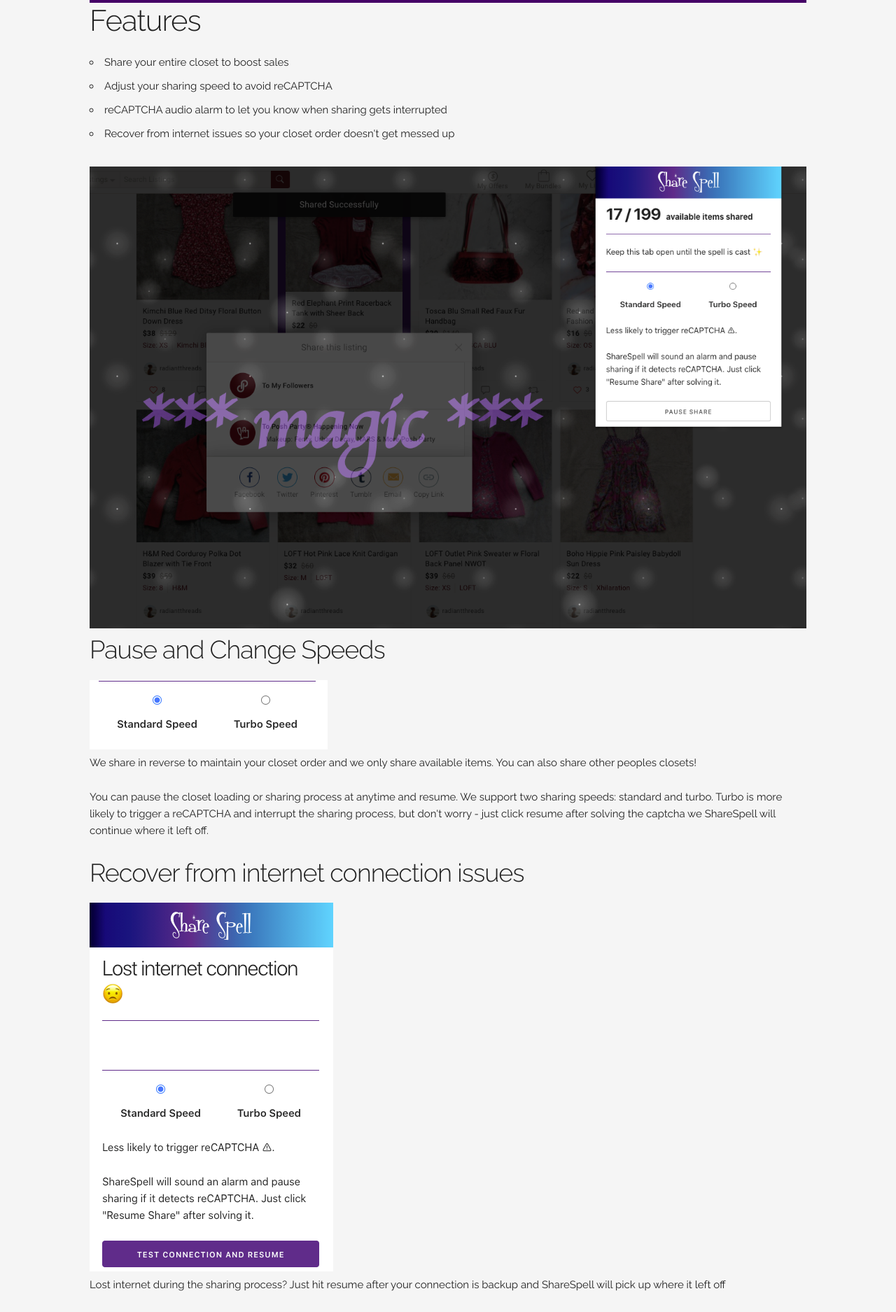
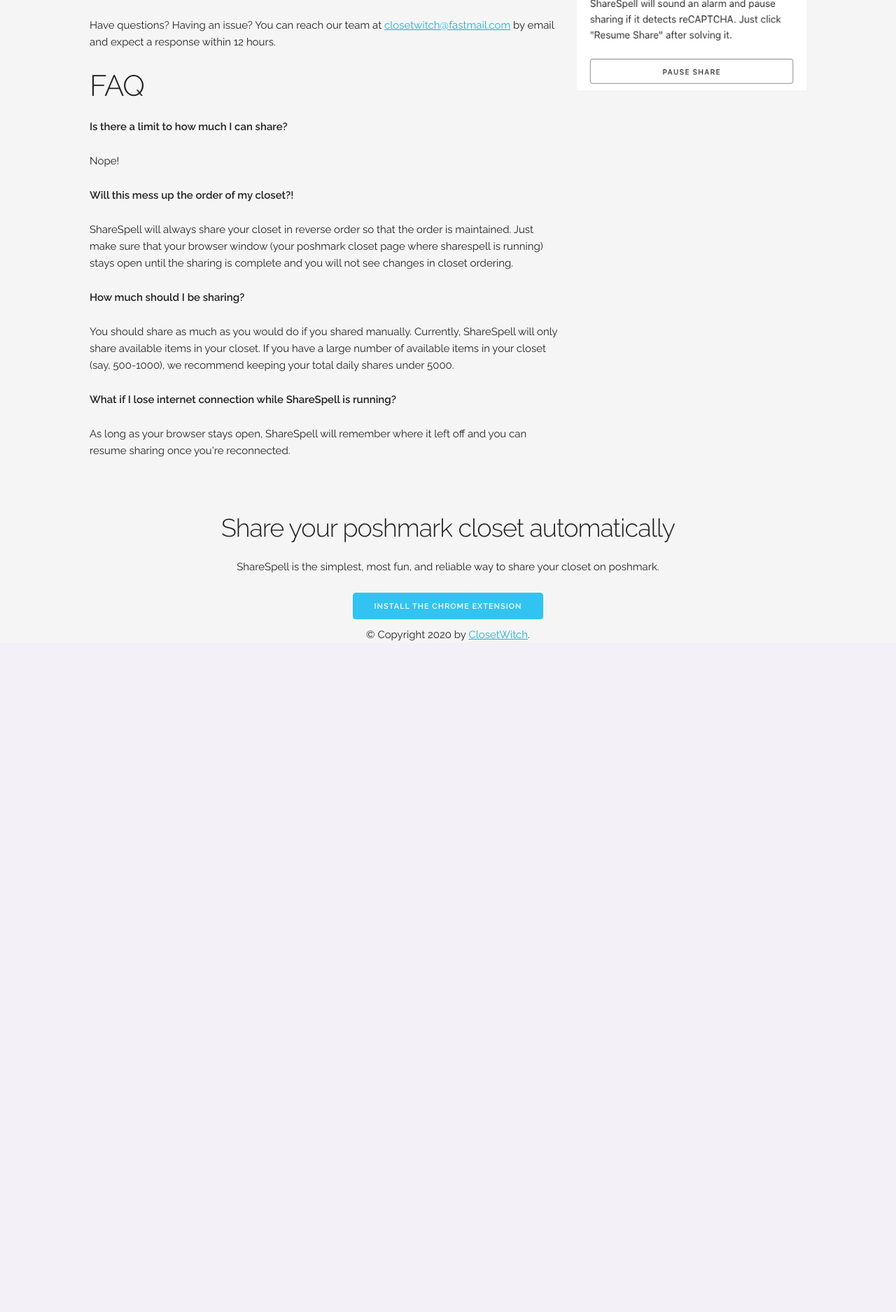
Before and after one commit to linstantnoodles/shouldiputitback, a Flask app: page /sharespell in a window 1280 px wide. Shown: the part 654-2529 px from the top of the page at 70% size. After the commit the page ends 1570 px from the top, so only its background shows below. Run offline with Flask 2, Linux system fonts and the light colour scheme.

Commit message:
Add sharespell landing page

```diff
--- a/static/css/skeleton.css
+++ b/static/css/skeleton.css
@@ -828,20 +828,44 @@
 /* ShareSpell */
 
 #sharespell {
-    background-color: #450067;
+    margin-top: 50px;
 }
 
 #sharespell .hero {
     display: flex;
     flex-direction: row;
-    color: white;
+    justify-content: center;
 }
 
 #feature-one {
     display: flex;
-    flex-direction: column;
+    flex-direction: row;
+}
+
+#feature-one .info {
+   width: 70%;
+   margin-right: 25px;
+   display: flex;
+   flex-direction: column;
 }
 
 .screenshot {
     width: 100%;
 }
+
+.announce {
+    font-weight: bold;
+    margin-top: 50px;
+    margin-bottom: 50px;
+    text-align: center;
+}
+
+.install {
+    margin-bottom: 20px;
+}
+
+.intro {
+    display: flex;
+    flex-direction: column;
+    align-items: center;
+}
--- a/templates/sharespell.html
+++ b/templates/sharespell.html
@@ -1,50 +1,58 @@
 {% extends "base.html" %}
 {% block title %}ShareSpell{% endblock %}
 {% block content %}
-    <div id="sharespell">
+
+    <h2 class="announce">Share your entire closet in minutes to boost engagement and sales</h2>
+    <div class="features">
+        <div id="feature-one">
+            <div class="info">
+                <div class="install">
+                    <h2>Install Now!</h2>
+                    <button class="button button-primary">Install the chrome extension</button>
+                </div>
+                <div class="pricing">
+                    <h2>Pricing</h2>
+                    <p>Completely <strong>free</strong> to use for now. We're still in alpha and are quickly improving and adding new features. The best way to support us is to send us feedback at <a href="mailto:closetwitch@fastmail.com">closetwitch@fastmail.com</a>.</p>
+                </div>
+                <div class="support">
+                    <h2>Contact and Support</h2>
+                    <p>Have questions? Having an issue? You can reach our team at <a href="mailto:closetwitch@fastmail.com">closetwitch@fastmail.com</a> by email and expect a response within 12 hours.</p>
+                </div>
+                <div class="faq">
+                    <h2>FAQ</h2>
+                    <div>
+                        <p><strong>Is there a limit to how much I can share?</strong></p>
+                        <p>Nope!</p>
+                    </div>
+                    <div>
+                        <p><strong>Will this mess up the order of my closet?!</strong></p>
+                        <p>ShareSpell will always share your closet in reverse order so that the order is maintained. Just make sure that your browser window (your poshmark closet page where sharespell is running) stays open until the sharing is complete and you will not see changes in closet ordering.</p>
+                    </div>
+                    <div>
+                        <p><strong>How much should I be sharing?</strong></p>
+                        <p>You should share as much as you would do if you shared manually. Currently, ShareSpell will only share available items in your closet. If you have a large number of available items in your closet (say, 500-1000), we recommend keeping your total daily shares under 5000.</p>
+                    </div>
+                    <div>
+                        <p><strong>What if I lose internet connection while ShareSpell is running?</strong></p>
+                        <p>As long as your browser stays open, ShareSpell will remember where it left off and you can resume sharing once you're reconnected.</p>
+                    </div>
+                </div>
+            </div>
+            <div>
+                <img src="{{ url_for('static', filename='images/sharing-screen.png') }}" class="screenshot"/>
+            </div>
+        </div>
+    </div>
+<div id="sharespell">
         <div class="hero">
             <div class="intro">
-                <h1>Share your poshmark closet automatically</h1>
+                <h3>Share your poshmark closet automatically</h3>
                 <p>
                     ShareSpell is the simplest, most fun, and reliable way to share your closet on poshmark.
                 </p>
-                <button>Install the chrome extension</button>
+                <button class="button button-primary">Install the chrome extension</button>
             </div>
         </div>
-            <img src="https://pixabay.com/get/53e4dd404b50a814f1dc8460da29317f1538dce7555278_640.jpg"/>
     </div>
-        <div class="features">
-            <h2>Features</h2>
-            <div id="feature-one">
-                <ul>
-                    <li>Share your entire closet to boost sales</li>
-                    <li>Adjust your sharing speed to avoid reCAPTCHA</li>
-                    <li>reCAPTCHA audio alarm to let you know when sharing gets interrupted</li>
-                    <li>Recover from internet issues so your closet order doesn't get messed up</li>
-                </ul>
-                <div>
-                    <img src="{{ url_for('static', filename='images/ss1.png') }}" class="screenshot"/>
-                </div>
-            </div>
-            <div id="feature-two">
-                <h3>Pause and Change Speeds</h3>
-                <img src="{{ url_for('static', filename='images/speed-changes.png') }}"/>
 
-                    <p>We share in reverse to maintain your closet order and we only share available items. You can also share other peoples closets!</p>
-                <p>You can pause the closet loading or sharing process at anytime and resume. We support two sharing speeds: standard and turbo. Turbo is more likely to trigger a reCAPTCHA and interrupt the sharing process, but don't worry - just click resume after solving the captcha we ShareSpell will continue where it left off.</p>
-            </div>
-            <div id="feature-three">
-                <h3>Recover from internet connection issues</h3>
-                <img src="{{ url_for('static', filename='images/connection-interruption.png') }}"/>
-                <p>Lost internet during the sharing process? Just hit resume after your connection is backup and ShareSpell will pick up where it left off</p>
-            </div>
-        </div>
-        <div class="pricing">
-            <h2>Pricing</h2>
-            <p>Completely free to use for now. We're still in alpha and are working on rapidly improving and adding new features - all we ask is for your feedback on how we can make this tool better.
-        </div>
-        <div class="support">
-            <h2>Contact and Support</h2>
-            <p>Have questions? Having an issue? You can react our team at closetwitch@fastmail.com by email and expect a response within 12 hours.</p>
-        </div>
 {% endblock %}
```
